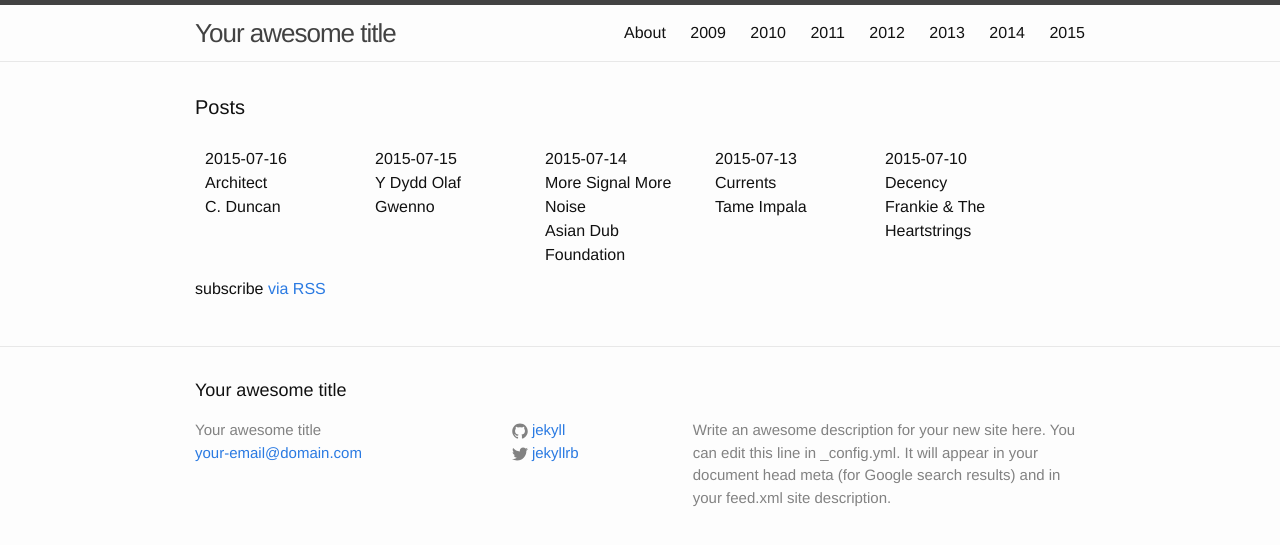
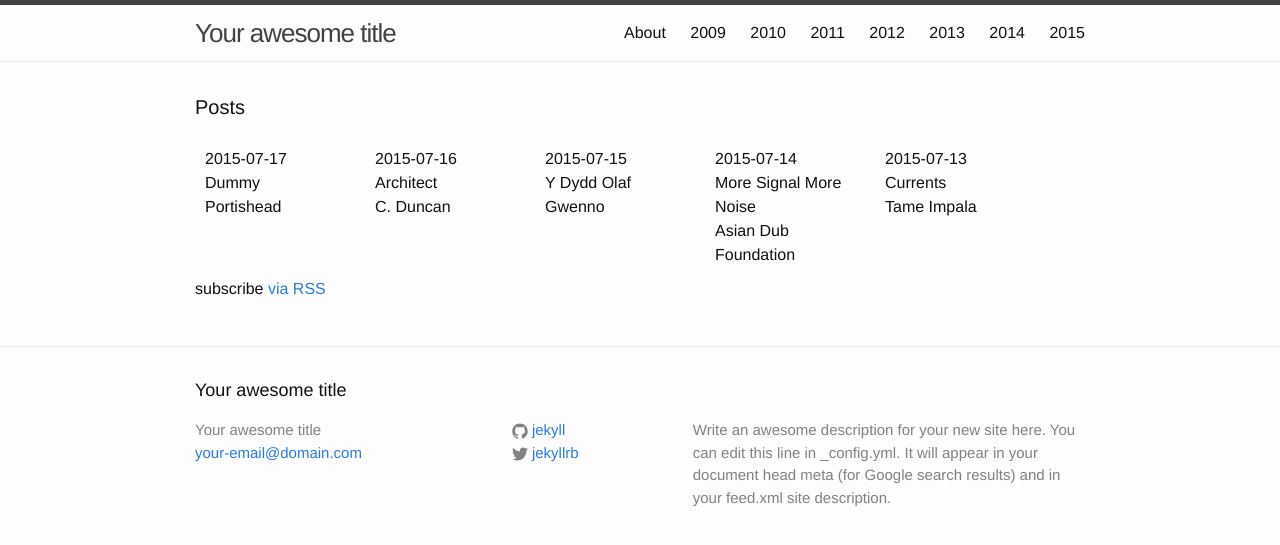
Before and after one commit to karaken12/bbc6musicaotd, a Jekyll site: the page built from site/index.html, in a window 1280 px wide. Shown: the top 545 px of the page. Built offline with Jekyll 4.4.1, drawn with Linux system fonts in a browser that asks for light colours.

Commit message:
Album for 2015-07-17.

```diff
--- a/site/_data/year/2015.yml
+++ b/site/_data/year/2015.yml
@@ -666,3 +666,8 @@
   artist: C. Duncan
   title: Architect
   twitter: https://twitter.com/BBC6Music/status/621588933294587905
+- date: 2015-07-17
+  artist: Portishead
+  title: Dummy
+  twitter: https://twitter.com/BBC6Music/status/621951563196710912
+  spotify-id: 3gxOtUSRzweDWBKlpj7cG6
```
